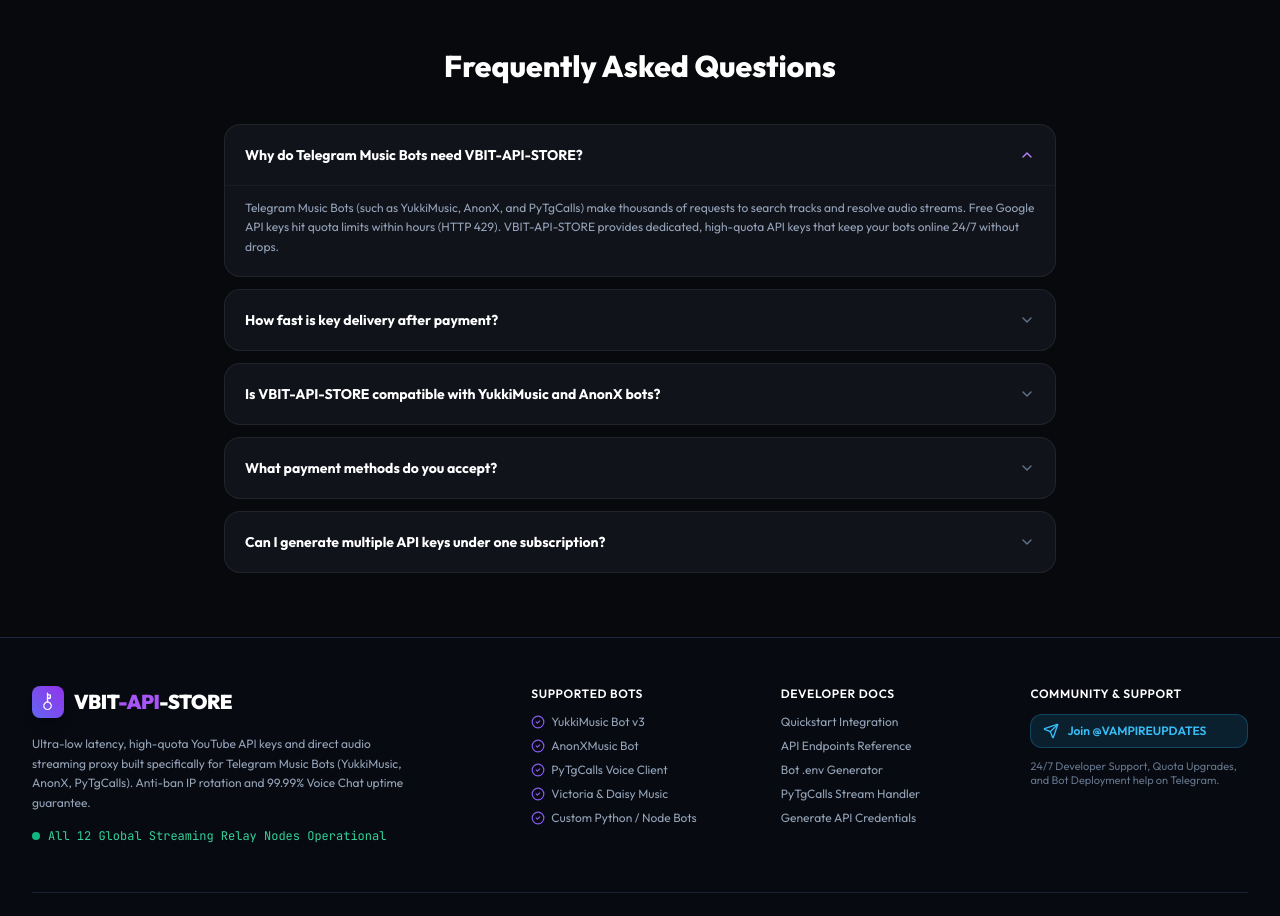
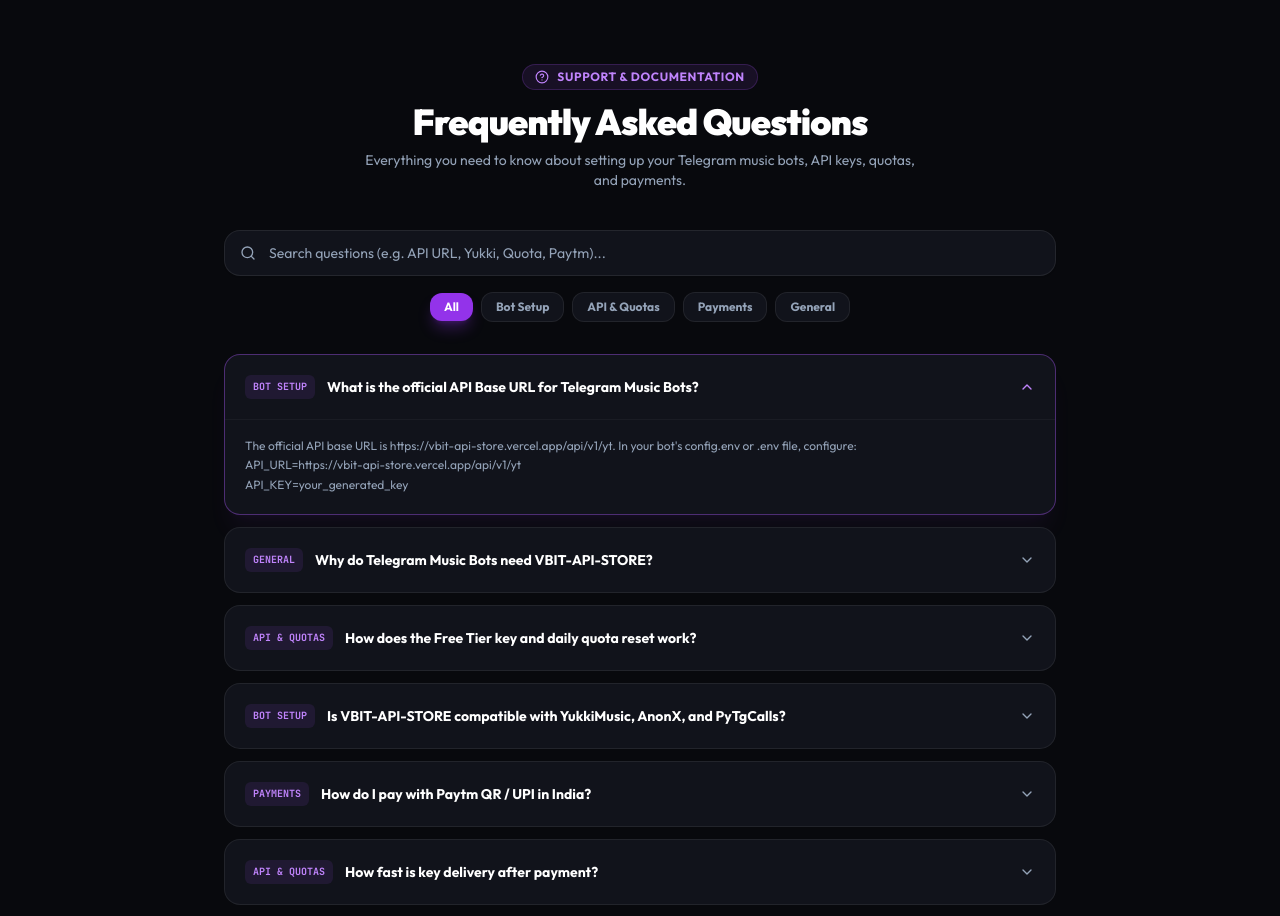
Before and after one commit to nishkarshk212/Tune-Key, a React (Vite) app: page / in a window 1280 px wide. Shown: the part 1860-2776 px from the top of the page. Built offline with nearby package versions, Linux system fonts and the light colour scheme; the HTML template or start-up script is replaced by a standard one.

Commit message:
Revamp FAQ section with search, category filtering, and accurate API endpoint information

```diff
--- a/src/pages/LandingPage.jsx
+++ b/src/pages/LandingPage.jsx
@@ -22,13 +22,18 @@
   ChevronDown,
   ChevronUp,
   Sparkles,
-  CheckCircle2
+  CheckCircle2,
+  Search,
+  HelpCircle,
+  ExternalLink
 } from 'lucide-react';
 
 export default function LandingPage() {
   const { isAuthenticated } = useAuth();
   const [billingCycle, setBillingCycle] = useState('monthly');
   const [openFaq, setOpenFaq] = useState(0);
+  const [faqCategory, setFaqCategory] = useState('All');
+  const [faqSearch, setFaqSearch] = useState('');
 
   const features = [
     {
@@ -123,26 +128,54 @@
 
   const faqs = [
     {
-      q: 'Why do Telegram Music Bots need VBIT-API-STORE?',
-      a: 'Telegram Music Bots (such as YukkiMusic, AnonX, and PyTgCalls) make thousands of requests to search tracks and resolve audio streams. Free Google API keys hit quota limits within hours (HTTP 429). VBIT-API-STORE provides dedicated, high-quota API keys that keep your bots online 24/7 without drops.'
+      category: 'Bot Setup',
+      q: 'What is the official API Base URL for Telegram Music Bots?',
+      a: 'The official API base URL is https://vbit-api-store.vercel.app/api/v1/yt. In your bot\'s config.env or .env file, configure:\nAPI_URL=https://vbit-api-store.vercel.app/api/v1/yt\nAPI_KEY=your_generated_key'
     },
     {
-      q: 'How fast is key delivery after payment?',
-      a: 'Instant and automated! As soon as your checkout completes (via UPI, Card, or PayPal), your high-quota YouTube API key is provisioned immediately in your dashboard.'
+      category: 'General',
+      q: 'Why do Telegram Music Bots need VBIT-API-STORE?',
+      a: 'Telegram Music Bots (such as YukkiMusic, AnonX, and PyTgCalls) make thousands of requests to search tracks and stream audio. Standard Google API keys hit quota limits within hours (HTTP 429). VBIT-API-STORE provides dedicated, high-quota API keys that keep your bots online 24/7 with zero downtime.'
     },
     {
-      q: 'Is VBIT-API-STORE compatible with YukkiMusic and AnonX bots?',
-      a: 'Yes! VBIT-API-STORE is a 100% plug-and-play drop-in replacement. Simply paste your API key in your config.env file under YOUTUBE_API_KEY and restart your bot.'
+      category: 'API & Quotas',
+      q: 'How does the Free Tier key and daily quota reset work?',
+      a: 'Every new account gets a Free Bot Key with 500 requests/day. Quotas automatically reset every day at 00:00 UTC. You can monitor your real-time usage and remaining daily quota directly on your live dashboard.'
     },
     {
-      q: 'What payment methods do you accept?',
-      a: 'We accept all major payment options: UPI (Google Pay, PhonePe, Paytm), Credit/Debit Cards (Visa, Mastercard, RuPay), and PayPal.'
+      category: 'Bot Setup',
+      q: 'Is VBIT-API-STORE compatible with YukkiMusic, AnonX, and PyTgCalls?',
+      a: 'Yes! VBIT-API-STORE is a 100% plug-and-play drop-in replacement. We provide direct 160kbps Opus stream links that plug directly into PyTgCalls without consuming server CPU for FFmpeg conversion.'
     },
     {
+      category: 'Payments',
+      q: 'How do I pay with Paytm QR / UPI in India?',
+      a: 'Navigate to "Add Funds" in your dashboard, scan the merchant Paytm UPI QR code with any UPI app (GPay, PhonePe, Paytm), and submit your 12-digit UTR transaction ID. Your balance is credited upon quick approval.'
+    },
+    {
+      category: 'API & Quotas',
+      q: 'How fast is key delivery after payment?',
+      a: 'Instant and automated! As soon as your plan is activated, your high-quota YouTube API key is provisioned immediately in your dashboard with one-click copy.'
+    },
+    {
+      category: 'General',
       q: 'Can I generate multiple API keys under one subscription?',
       a: 'Yes! Depending on your chosen tier (Pro allows 3 keys, Advanced allows 10 keys, Unlimited offers unlimited keys), you can generate and manage multiple bot instances simultaneously.'
+    },
+    {
+      category: 'General',
+      q: 'How do I get 24/7 technical assistance?',
+      a: 'You can reach out directly to our support team on Telegram at @VAMPIREUPDATES. We provide 24/7 assistance for bot deployment, token configuration, and custom enterprise limits.'
     }
   ];
+
+  const filteredFaqs = faqs.filter(faq => {
+    const matchesCategory = faqCategory === 'All' || faq.category === faqCategory;
+    const matchesSearch = faqSearch === '' ||
+      faq.q.toLowerCase().includes(faqSearch.toLowerCase()) ||
+      faq.a.toLowerCase().includes(faqSearch.toLowerCase());
+    return matchesCategory && matchesSearch;
+  });
 
   return (
     <div className="min-h-screen bg-slate-50 dark:bg-[#08090D] text-slate-900 dark:text-slate-100 overflow-hidden transition-colors duration-300">
@@ -477,40 +510,112 @@
       </section>
 
       {/* 4. FAQ ACCORDION SECTION */}
-      <section id="faq" className="py-16 max-w-4xl mx-auto px-4 sm:px-6 lg:px-8">
+      <section id="faq" className="py-20 max-w-4xl mx-auto px-4 sm:px-6 lg:px-8 relative z-10">
         <div className="text-center mb-10">
-          <h2 className="text-2xl sm:text-3xl font-extrabold text-slate-900 dark:text-white">
+          <div className="inline-flex items-center space-x-2 px-3 py-1 rounded-full bg-purple-500/10 border border-purple-500/20 text-purple-400 text-xs font-bold uppercase tracking-wider mb-3">
+            <HelpCircle className="w-3.5 h-3.5" />
+            <span>Support & Documentation</span>
+          </div>
+          <h2 className="text-3xl sm:text-4xl font-black text-slate-900 dark:text-white tracking-tight">
             Frequently Asked Questions
           </h2>
+          <p className="text-slate-500 dark:text-slate-400 text-sm mt-2 max-w-xl mx-auto">
+            Everything you need to know about setting up your Telegram music bots, API keys, quotas, and payments.
+          </p>
         </div>
 
+        {/* Search & Categories */}
+        <div className="mb-8 space-y-4">
+          <div className="relative">
+            <Search className="w-4 h-4 text-slate-400 absolute left-4 top-1/2 -translate-y-1/2 pointer-events-none" />
+            <input
+              type="text"
+              value={faqSearch}
+              onChange={(e) => setFaqSearch(e.target.value)}
+              placeholder="Search questions (e.g. API URL, Yukki, Quota, Paytm)..."
+              className="w-full pl-11 pr-4 py-3 rounded-2xl bg-white dark:bg-[#11131B] border border-slate-200 dark:border-white/[0.08] text-xs sm:text-sm text-slate-900 dark:text-white placeholder-slate-400 focus:outline-none focus:border-purple-500 transition-colors shadow-sm"
+            />
+          </div>
+
+          <div className="flex items-center justify-center flex-wrap gap-2">
+            {['All', 'Bot Setup', 'API & Quotas', 'Payments', 'General'].map((cat) => (
+              <button
+                key={cat}
+                onClick={() => setFaqCategory(cat)}
+                className={`px-3.5 py-1.5 rounded-xl text-xs font-bold transition-all cursor-pointer ${
+                  faqCategory === cat
+                    ? 'bg-purple-600 text-white shadow-lg shadow-purple-600/30'
+                    : 'bg-white dark:bg-[#11131B] text-slate-600 dark:text-slate-400 border border-slate-200 dark:border-white/[0.07] hover:border-purple-500/40'
+                }`}
+              >
+                {cat}
+              </button>
+            ))}
+          </div>
+        </div>
+
+        {/* FAQ List */}
         <div className="space-y-3">
-          {faqs.map((faq, index) => {
+          {filteredFaqs.length === 0 ? (
+            <div className="py-12 text-center rounded-2xl bg-white dark:bg-[#11131B] border border-slate-200 dark:border-white/[0.07] p-6 text-slate-400 text-xs">
+              <HelpCircle className="w-8 h-8 mx-auto mb-2 opacity-40 text-purple-400" />
+              <p>No questions matched your search query "{faqSearch}".</p>
+            </div>
+          ) : (
+            filteredFaqs.map((faq, index) => {
               const isOpen = openFaq === index;
               return (
                 <div
                   key={index}
-                className="rounded-2xl bg-white dark:bg-[#11131B] border border-slate-200 dark:border-white/[0.07] overflow-hidden transition-colors"
+                  className={`rounded-2xl border transition-all overflow-hidden ${
+                    isOpen
+                      ? 'bg-white dark:bg-[#11131B] border-purple-500/40 shadow-xl shadow-purple-500/5'
+                      : 'bg-white dark:bg-[#11131B] border-slate-200 dark:border-white/[0.07] hover:border-slate-300 dark:hover:border-white/[0.15]'
+                  }`}
                 >
                   <button
                     onClick={() => setOpenFaq(isOpen ? -1 : index)}
-                  className="w-full flex items-center justify-between p-5 text-left text-sm font-bold text-slate-900 dark:text-white"
+                    className="w-full flex items-center justify-between p-5 text-left text-xs sm:text-sm font-bold text-slate-900 dark:text-white cursor-pointer"
                   >
+                    <div className="flex items-center space-x-3 pr-2">
+                      <span className="px-2 py-0.5 rounded-md bg-purple-500/10 text-purple-600 dark:text-purple-400 text-[10px] font-mono uppercase font-bold flex-shrink-0">
+                        {faq.category}
+                      </span>
                       <span>{faq.q}</span>
+                    </div>
                     {isOpen ? (
-                    <ChevronUp className="w-4 h-4 text-purple-400" />
+                      <ChevronUp className="w-4 h-4 text-purple-400 flex-shrink-0" />
                     ) : (
-                    <ChevronDown className="w-4 h-4 text-slate-500" />
+                      <ChevronDown className="w-4 h-4 text-slate-400 flex-shrink-0" />
                     )}
                   </button>
                   {isOpen && (
-                  <div className="px-5 pb-5 text-xs text-slate-600 dark:text-slate-400 leading-relaxed border-t border-slate-100 dark:border-white/[0.04] pt-3">
+                    <div className="px-5 pb-5 text-xs text-slate-600 dark:text-slate-400 leading-relaxed border-t border-slate-100 dark:border-white/[0.04] pt-4 whitespace-pre-line">
                       {faq.a}
                     </div>
                   )}
                 </div>
               );
-          })}
+            })
+          )}
+        </div>
+
+        {/* Telegram 24/7 Support Banner */}
+        <div className="mt-12 p-6 rounded-2xl bg-gradient-to-r from-purple-900/20 via-indigo-900/20 to-purple-900/20 border border-purple-500/30 flex flex-col sm:flex-row items-center justify-between gap-4 text-center sm:text-left">
+          <div>
+            <h3 className="text-sm font-bold text-slate-900 dark:text-white">Still have questions or need custom bot limits?</h3>
+            <p className="text-xs text-slate-500 dark:text-slate-400 mt-1">Our engineering team is active 24/7 on Telegram to help configure your music bots.</p>
+          </div>
+          <a
+            href="https://t.me/VAMPIREUPDATES"
+            target="_blank"
+            rel="noreferrer"
+            className="inline-flex items-center space-x-2 px-5 py-2.5 rounded-xl bg-purple-600 hover:bg-purple-500 text-white font-bold text-xs shadow-lg shadow-purple-600/30 transition-all flex-shrink-0"
+          >
+            <Send className="w-3.5 h-3.5" />
+            <span>Join @VAMPIREUPDATES</span>
+            <ExternalLink className="w-3 h-3" />
+          </a>
         </div>
       </section>
 
```
Lines whose indentation alone changed are shown as unchanged.
